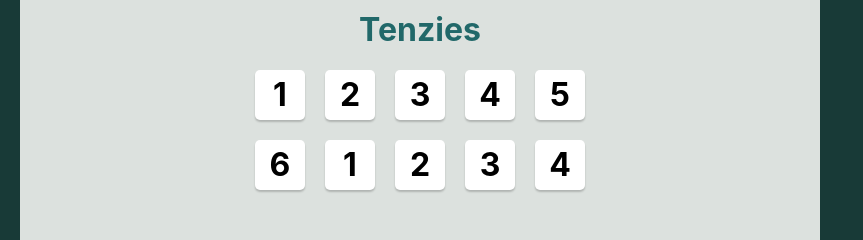
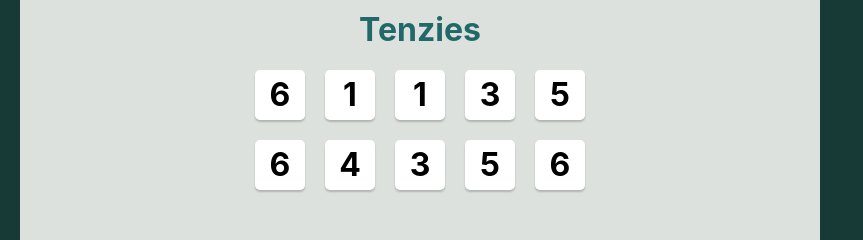
Before and after one commit to TrixyParra/tenzies, a React (Create React App) app: page / in a window 1280 px wide. Shown: the part 181-421 px from the top of the page, without its empty margins (0-863 px from the left). Built offline with nearby package versions, Linux system fonts and the light colour scheme.

Commit message:
allNewDice function to create new array with 10 random numbers. Const diceElements to generate Die component 10 times with state instead of manually adding the component 10 times - added to main dice-container div

```diff
--- a/src/App.js
+++ b/src/App.js
@@ -1,22 +1,30 @@
+import { useState } from 'react';
 import './App.css';
 import Die from './components/Die';
 
 function App() {
+  const [dice, setDice] = useState(allNewDice())
+
+  // function - array of 10 random numbers
+  function allNewDice() {
+    const newDice = []
+
+    for ( let i = 0; i < 10; i++ ) {
+      newDice.push( Math.ceil( Math.random() * 6 ))
+    }
+
+    return newDice
+  }
+
+  // generate Die componenet 10x with state
+  const diceElements = dice.map( die => <Die value={die} /> )
+
   return (
     <main>
       <h1>Tenzies</h1>
 
       <div className="dice-container">
-        <Die value={1} />
-        <Die value={2} />
-        <Die value={3} />
-        <Die value={4} />
-        <Die value={5} />
-        <Die value={6} />
-        <Die value={1} />
-        <Die value={2} />
-        <Die value={3} />
-        <Die value={4} />
+        {diceElements}
       </div>
 
     </main>
```
